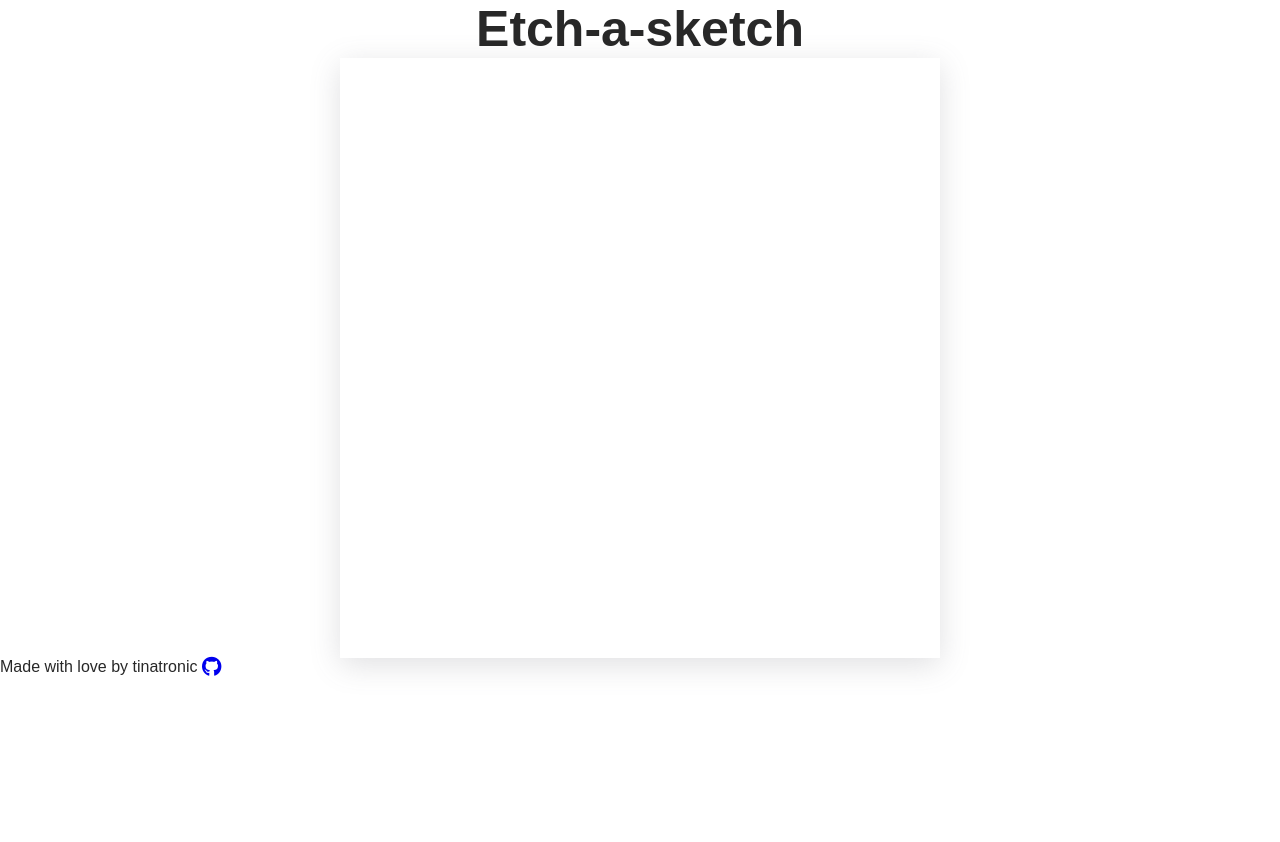
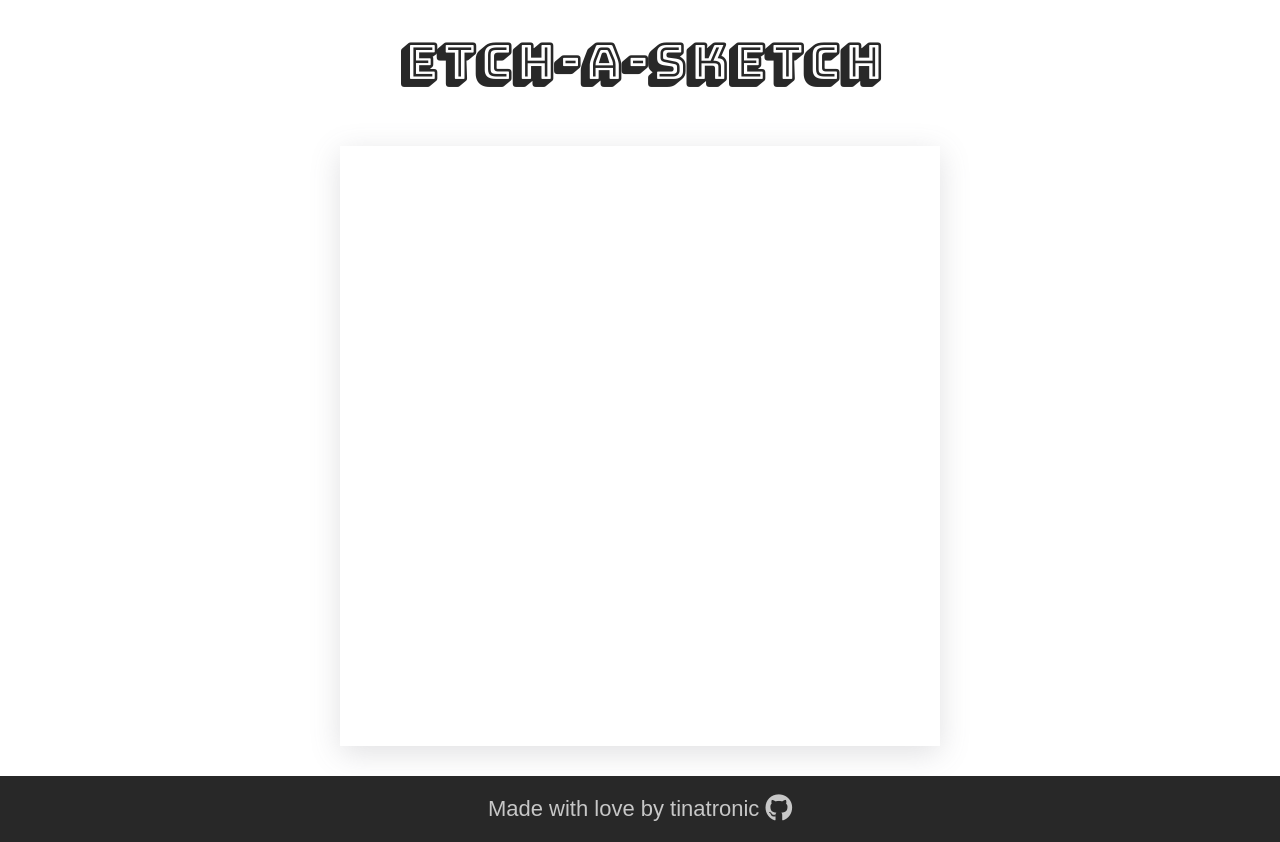
Before and after one commit to tinatronic/odin-etchasketch, a plain HTML site: page index.html in a window 1280 px wide. Before the commit the page ends 800 px from the top, so only its background shows below. Drawn offline with Linux system fonts and the light colour scheme.

Commit message:
feat: header and footer

```diff
--- a/style.css
+++ b/style.css
@@ -3,14 +3,42 @@
     margin: 0;
 }
 
+:root {
+    --dark-colour: #282828;
+    --light-colour: #C7C7C7;
+}
+
 body {
     font-family: sans-serif;
-    color: #282828;
+    color: var(--dark-colour);
 }
 
 h1 {
     text-align: center;
-    font-size: 50px
+    font-size: 50px;
+    font-family: 'Bungee Shade', sans-serif;
+    margin: 30px 0 50px 0;
+}
+
+footer {
+    text-align: center;
+    background-color: var(--dark-colour);
+    color: var(--light-colour);
+    font-size: 22px;
+    padding: 20px 0;
+}
+
+footer a {
+    color: inherit;
+    text-decoration: none;
+}
+
+footer a:hover {
+    text-decoration: underline;
+}
+
+main {
+    margin: 20px 0 30px 0;
 }
 
 #canvas {
@@ -22,3 +50,11 @@ h1 {
     margin: auto;
     box-shadow: rgba(100, 100, 111, 0.2) 0px 7px 29px 0px;
 }
+
+.canvas__cell--empty {
+    background-color: #FFF;
+}
+
+.canvas__cell--filled {
+    background-color: var(--dark-colour);
+}
```
